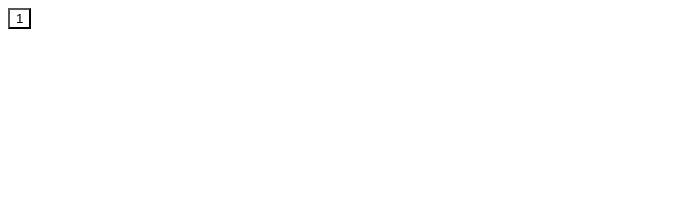
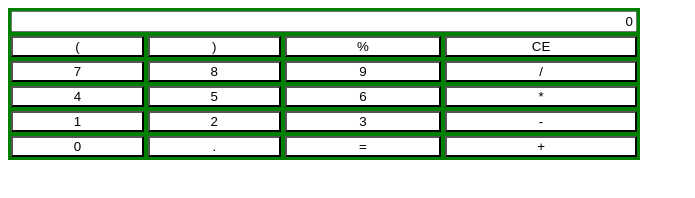
Before and after one commit to KelvinMei/KelvinMeiSENG513A2.github.io, a plain HTML site: page index.html in a window 1280 px wide. Shown: the whole page, without its empty margins (0-695 px from the left). Drawn offline with nearby package versions, Linux system fonts and the light colour scheme.

Commit message:
progress UI

```diff
--- a/index.html
+++ b/index.html
@@ -6,11 +6,121 @@
     <script type="text/javascript" src="script.js"></script>
   </head>
 
-  <header>
-
-  </header>
+  <header></header>
 
   <body>
-      <button id="button1" value="1" >1</button>
+    <table>
+      <tr>
+        <td colspan="4">
+          <input type="text" id="screen" value="0" readonly />
+        </td>
+      </tr>
+      <tr>
+        <td>
+          <button class="button" id="button(" value="(" onclick="display('(')">
+            (
+          </button>
+        </td>
+        <td>
+          <button class="button" id="button)" value=")" onclick="display(')')">
+            )
+          </button>
+        </td>
+        <td>
+          <button class="button" id="button%" value="%" onclick="display('%')">
+            %
+          </button>
+        </td>
+        <td>
+          <button class="button" id="buttonCE" value="CE">CE</button>
+        </td>
+      </tr>
+      <tr>
+        <td>
+          <button class="button" id="button7" value="7" onclick="display('7')">
+            7
+          </button>
+        </td>
+        <td>
+          <button class="button" id="button8" value="8" onclick="display('8')">
+            8
+          </button>
+        </td>
+        <td>
+          <button class="button" id="button9" value="9" onclick="display('9')">
+            9
+          </button>
+        </td>
+        <td>
+          <button class="button" id="button/" value="/" onclick="display('/')">
+            /
+          </button>
+        </td>
+      </tr>
+      <tr>
+        <td>
+          <button class="button" id="button4" value="4" onclick="display('4')">
+            4
+          </button>
+        </td>
+        <td>
+          <button class="button" id="button5" value="5" onclick="display('5')">
+            5
+          </button>
+        </td>
+        <td>
+          <button class="button" id="button6" value="6" onclick="display('6')">
+            6
+          </button>
+        </td>
+        <td>
+          <button class="button" id="button*" value="*" onclick="display('*')">
+            *
+          </button>
+        </td>
+      </tr>
+      <tr>
+        <td>
+          <button class="button" id="button1" value="1" onclick="display('1')">
+            1
+          </button>
+        </td>
+        <td>
+          <button class="button" id="button2" value="2" onclick="display('2')">
+            2
+          </button>
+        </td>
+        <td>
+          <button class="button" id="button3" value="3" onclick="display('3')">
+            3
+          </button>
+        </td>
+        <td>
+          <button class="button" id="button-" value="-" onclick="display('-')">
+            -
+          </button>
+        </td>
+      </tr>
+      <tr>
+        <td>
+          <button class="button" id="button0" value="0" onclick="display('0')">
+            0
+          </button>
+        </td>
+        <td>
+          <button class="button" id="button." value="." onclick="display('.')">
+            .
+          </button>
+        </td>
+        <td>
+          <button class="button" id="button=" value="=">=</button>
+        </td>
+        <td>
+          <button class="button" id="button+" value="+" onclick="display('+')">
+            +
+          </button>
+        </td>
+      </tr>
+    </table>
   </body>
 </html>
--- a/script.js
+++ b/script.js
@@ -1,5 +1,3 @@
-
-
-$("#button1").click(function(){
-  $(this).hide();
-});
+function display(val) {
+  document.getElementById("screen").value += val;
+}
--- a/style.css
+++ b/style.css
@@ -1,3 +1,15 @@
-button{
-    background-color: white;
+button {
+  background-color: white;
+  width: 100%;
 }
+
+table {
+  background-color: green;
+  width: 50%;
+}
+
+input {
+  width: 100%;
+  box-sizing: border-box;
+  text-align: right;
+}
```
